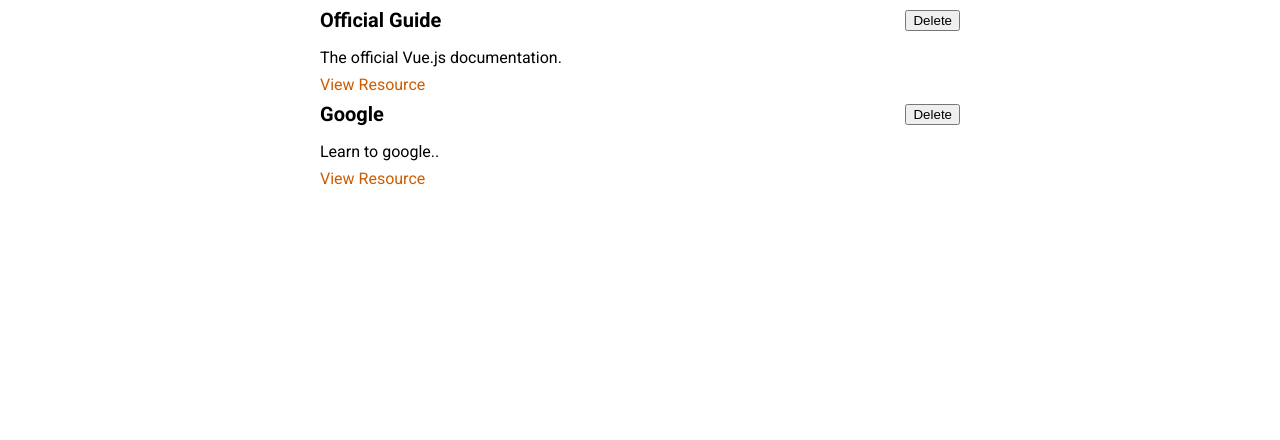
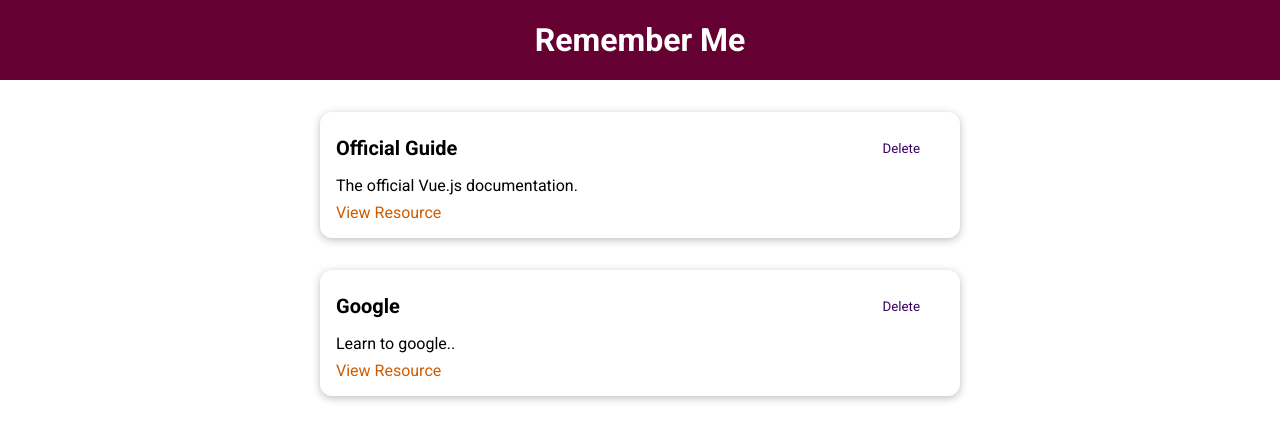
Before and after one commit to HaydenLee666/Vue_Learning_Resource_App, a Vue app: page / in a window 1280 px wide. Shown: the top 440 px of the page. Built offline with nearby package versions, Linux system fonts and the light colour scheme.

Commit message:
header, Base UI

```diff
--- a/src/App.vue
+++ b/src/App.vue
@@ -1,13 +1,17 @@
 <template>
+  <the-header :title="headerTitle"></the-header>
   <stored-resources :resources="storedResources"></stored-resources>
 </template>
 
 <script>
 import StoredResources from './components/learning-reasources/StoredResources.vue';
+import TheHeader from './components/layouts/TheHeader.vue';
+
 export default {
-  components: { StoredResources },
+  components: { StoredResources, TheHeader },
   data() {
     return {
+      headerTitle: 'Remember Me',
       storedResources: [
         {
           id: 'official-guide',
--- /dev/null
+++ b/src/components/UI/BaseButton.vue
@@ -0,0 +1,39 @@
+<template>
+  <button :type="type" :class="mode">
+    <slot></slot>
+  </button>
+</template>
+
+<script>
+export default {
+  props: ['type', 'mode']
+};
+</script>
+
+<style scoped>
+button {
+  padding: 0.75rem 1.5rem;
+  font-family: inherit;
+  background-color: #3a0061;
+  border: 1px solid #3a0061;
+  color: white;
+  cursor: pointer;
+}
+
+button:hover,
+button:active {
+  background-color: #270041;
+  border-color: #270041;
+}
+
+.flat {
+  background-color: transparent;
+  color: #3a0061;
+  border: none;
+}
+
+.flat:hover,
+.flat:active {
+  background-color: #edd2ff;
+}
+</style>
--- /dev/null
+++ b/src/components/UI/BaseCard.vue
@@ -0,0 +1,19 @@
+<template>
+  <div>
+    <slot></slot>
+  </div>
+</template>
+
+<script>
+export default {};
+</script>
+
+<style scoped>
+div {
+  border-radius: 12px;
+  box-shadow: 0 2px 8px rgba(0, 0, 0, 0.26);
+  padding: 1rem;
+  margin: 2rem auto;
+  max-width: 40rem;
+}
+</style>
--- /dev/null
+++ b/src/components/layouts/TheHeader.vue
@@ -0,0 +1,27 @@
+<template>
+  <header>
+    <h1>{{ title }}</h1>
+  </header>
+</template>
+
+<script>
+export default {
+  props: ['title']
+};
+</script>
+
+<style scoped>
+header {
+  width: 100%;
+  height: 5rem;
+  background-color: #640032;
+  display: flex;
+  justify-content: center;
+  align-items: center;
+}
+
+header h1 {
+  color: white;
+  margin: 0;
+}
+</style>
--- a/src/components/learning-reasources/LearningResource.vue
+++ b/src/components/learning-reasources/LearningResource.vue
@@ -1,15 +1,15 @@
 <template>
   <li>
-    <div>
+    <base-card>
       <header>
         <h3>{{ title }}</h3>
-        <button>Delete</button>
+        <base-button mode="flat">Delete</base-button>
       </header>
-    </div>
-    <p>{{ description }}</p>
-    <nav>
-      <a :href="link">View Resource</a>
-    </nav>
+      <p>{{ description }}</p>
+      <nav>
+        <a :href="link">View Resource</a>
+      </nav>
+    </base-card>
   </li>
 </template>
 
--- a/src/main.js
+++ b/src/main.js
@@ -1,7 +1,12 @@
 import { createApp } from 'vue';
 
 import App from './App.vue';
+import BaseCard from './components/UI/BaseCard.vue';
+import BaseButton from './components/UI/BaseButton.vue';
 
 const app = createApp(App);
 
+app.component('base-card', BaseCard);
+app.component('base-button', BaseButton);
+
 app.mount('#app');
```
